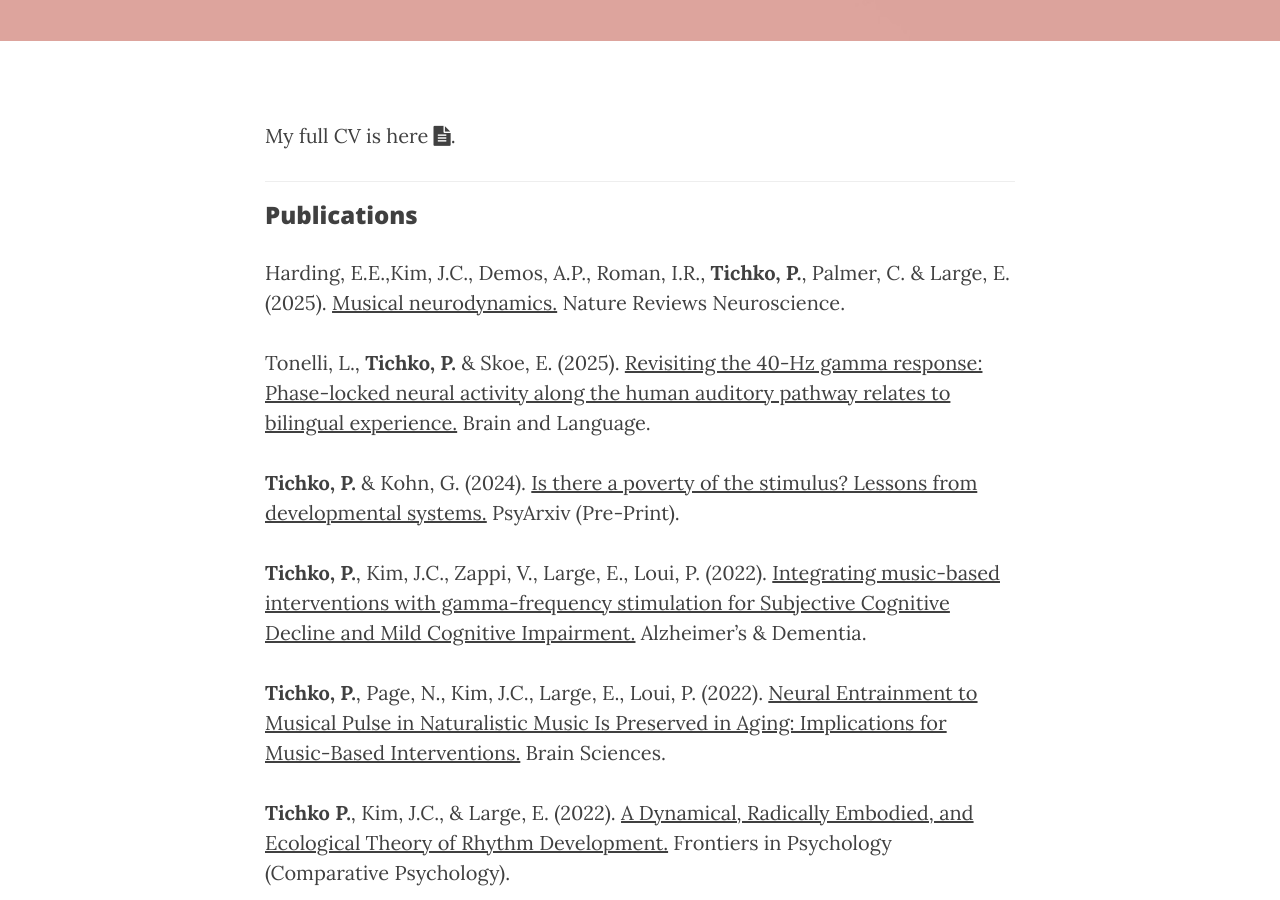
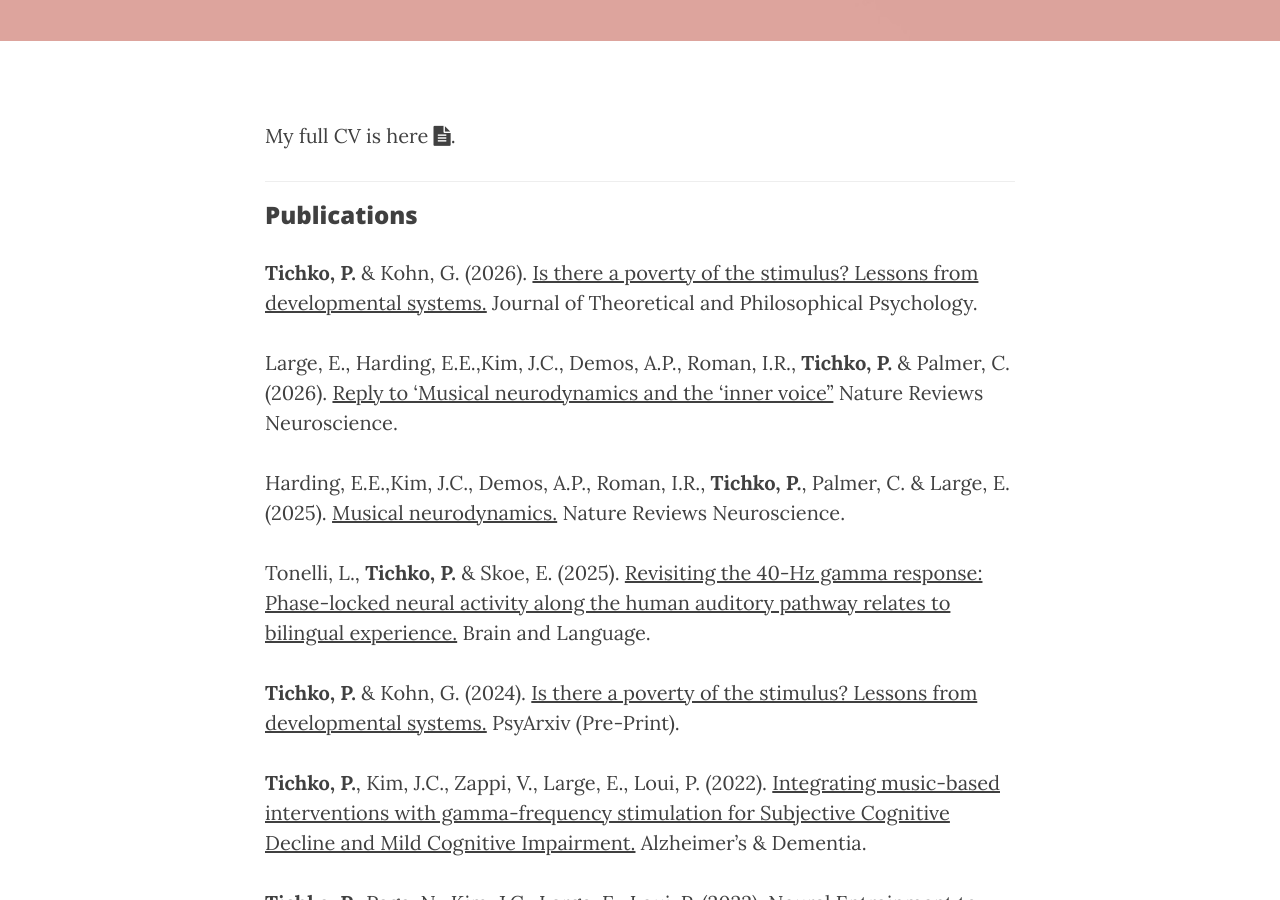
Before and after one commit to ptichko/ptichko.github.io, a Jekyll site: the page built from 2_cv-pubs.md, in a window 1280 px wide and 900 px high, scrolled down 381 px. Built offline with Jekyll 4.4.1, drawn with Linux system fonts in a browser that asks for light colours; nearby versions of some CDN libraries.

Commit message:
updated publications

```diff
--- a/2_cv-pubs.md
+++ b/2_cv-pubs.md
@@ -9,6 +9,9 @@ My full CV is here <a href="/CV/PT_CV.pdf" target="_blank"><i class="fa fa-file-
 ___
 
 ### Publications
+ **Tichko, P.** & Kohn, G. (2026). [Is there a poverty of the stimulus? Lessons from developmental systems.](https://psycnet.apa.org/doiLanding?doi=10.1037%2Fteo0000364) Journal of Theoretical and Philosophical Psychology.
+
+Large, E., Harding, E.E.,Kim, J.C., Demos, A.P., Roman, I.R., **Tichko, P.** & Palmer, C. (2026). [Reply to ‘Musical neurodynamics and the ‘inner voice’’](https://www.nature.com/articles/s41583-026-01039-z) Nature Reviews Neuroscience.
 
 Harding, E.E.,Kim, J.C., Demos, A.P., Roman, I.R., **Tichko, P.**, Palmer, C. & Large, E. (2025). [Musical neurodynamics.](https://www.nature.com/articles/s41583-025-00915-4) Nature Reviews Neuroscience.
 
```
